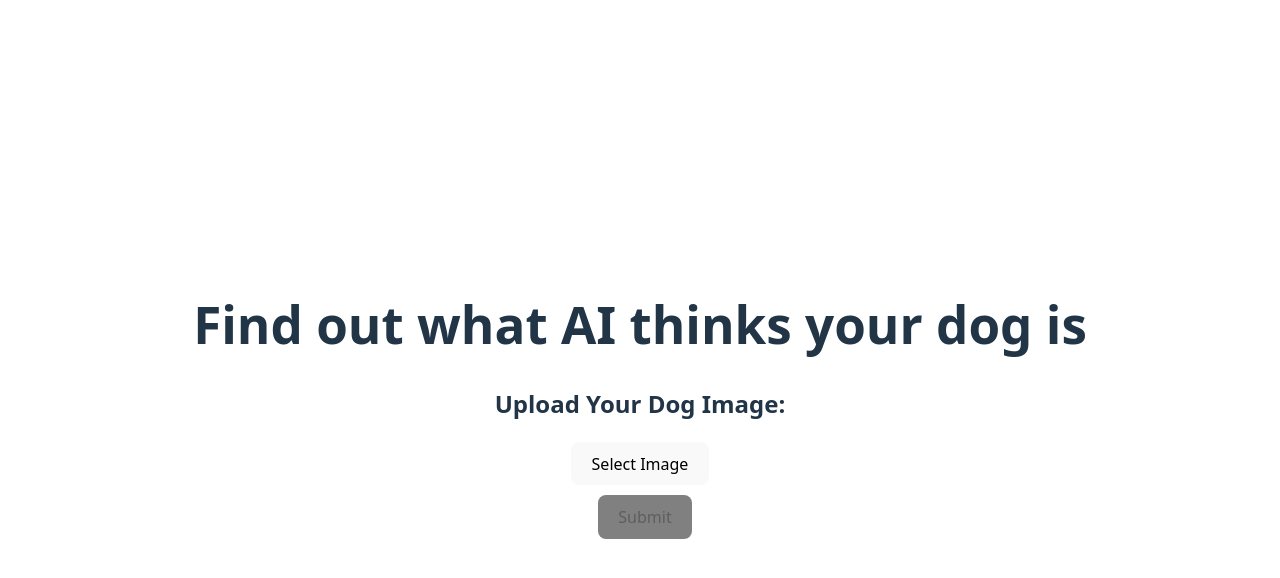
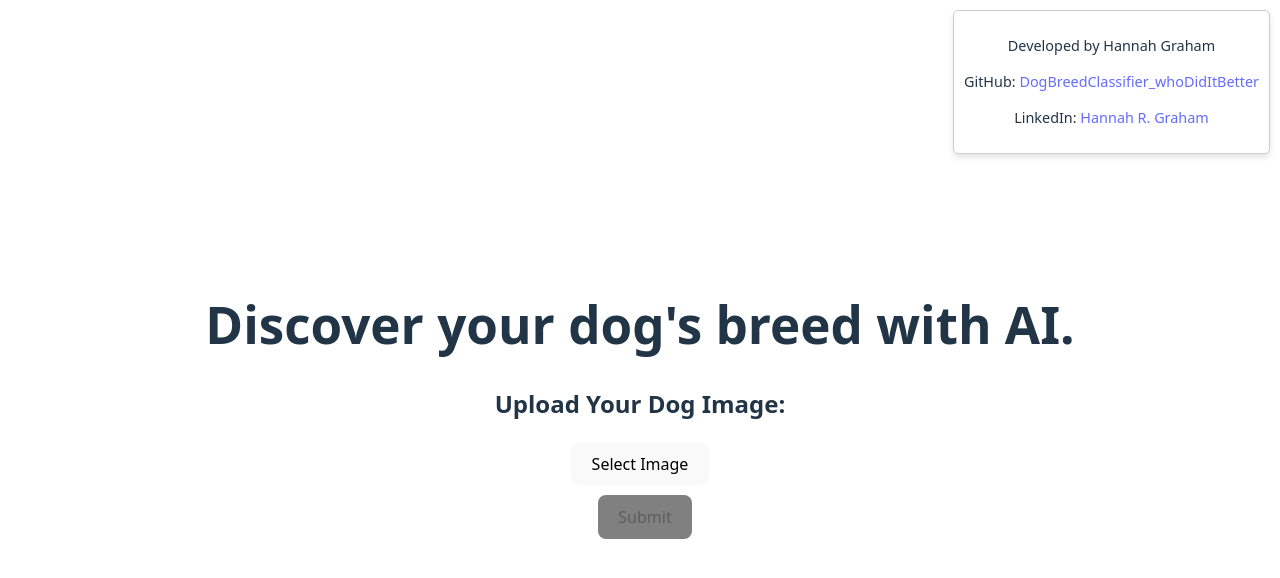
Before and after one commit to hannah-r-graham/DogBreedClassifier_whoDidItBetter, a React (Vite) app: page / in a window 1280 px wide. Shown: the top 578 px of the page. Built offline with nearby package versions, Linux system fonts and the light colour scheme.

Commit message:
Update App.jsx

```diff
--- a/src/App.jsx
+++ b/src/App.jsx
@@ -89,8 +89,30 @@ function App() {
   return (
     <div className="App">
       <header>
-        <h1>Find out what AI thinks your dog is</h1>
+        <h1>Discover your dog's breed with AI.</h1>
       </header>
+       <div
+        style={{
+          position: 'absolute',
+          top: '10px',
+          right: '10px',
+          padding: '10px',
+          // backgroundColor: '#f9f9f9',
+          border: '1px solid #ccc',
+          borderRadius: '5px',
+          boxShadow: '0 4px 6px rgba(0, 0, 0, 0.1)',
+          fontSize: '0.9em',
+          textAlign: 'center',
+        }}
+      >
+        <p>Developed by Hannah Graham</p>
+        <p>
+          GitHub: <a href="https://github.com/hannah-r-graham/DogBreedClassifier_whoDidItBetter" target="_blank" rel="noopener noreferrer">DogBreedClassifier_whoDidItBetter</a>
+        </p>
+        <p>
+          LinkedIn: <a href="https://www.linkedin.com/in/hannah-r-graham/" target="_blank" rel="noopener noreferrer">Hannah R. Graham</a>
+        </p>
+      </div>
       <main>
         {/* <p>{selectedFile?.name}</p>
         <p>{submittedFile?.name}</p> */}
```
